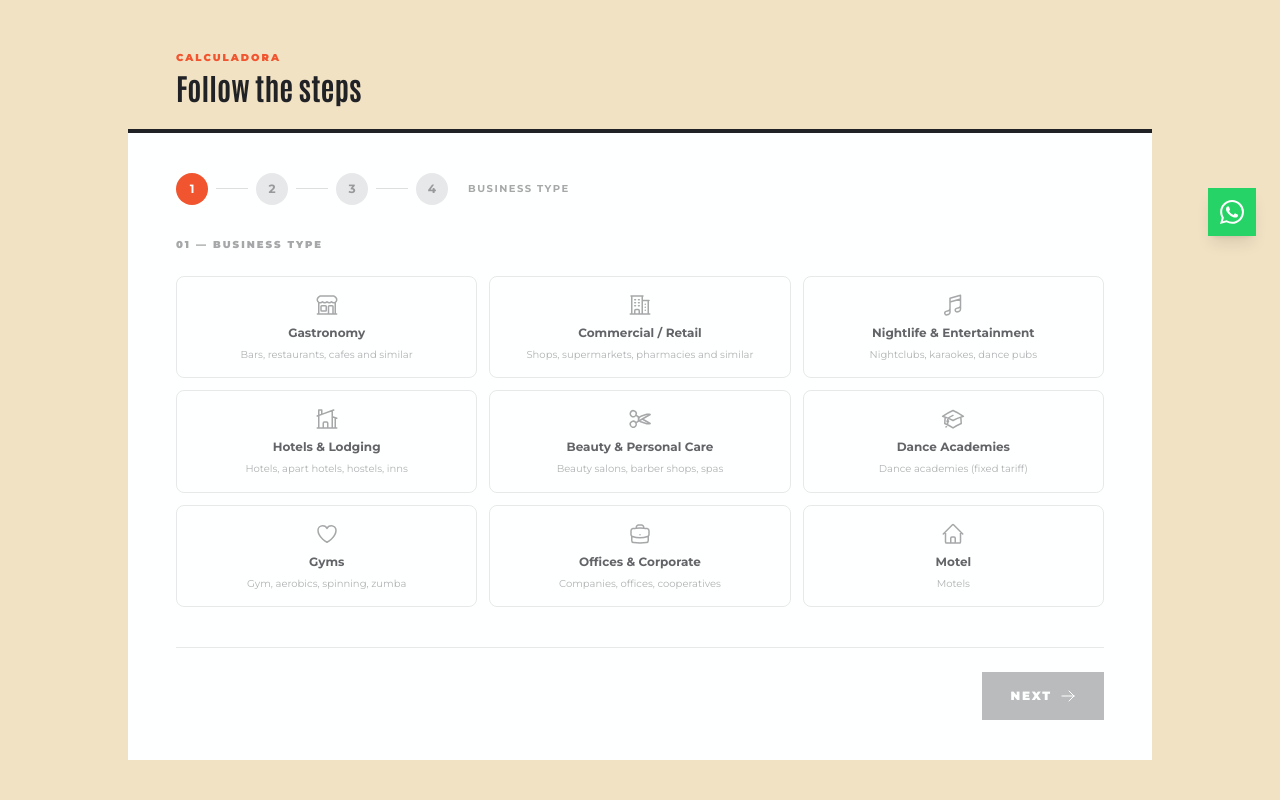
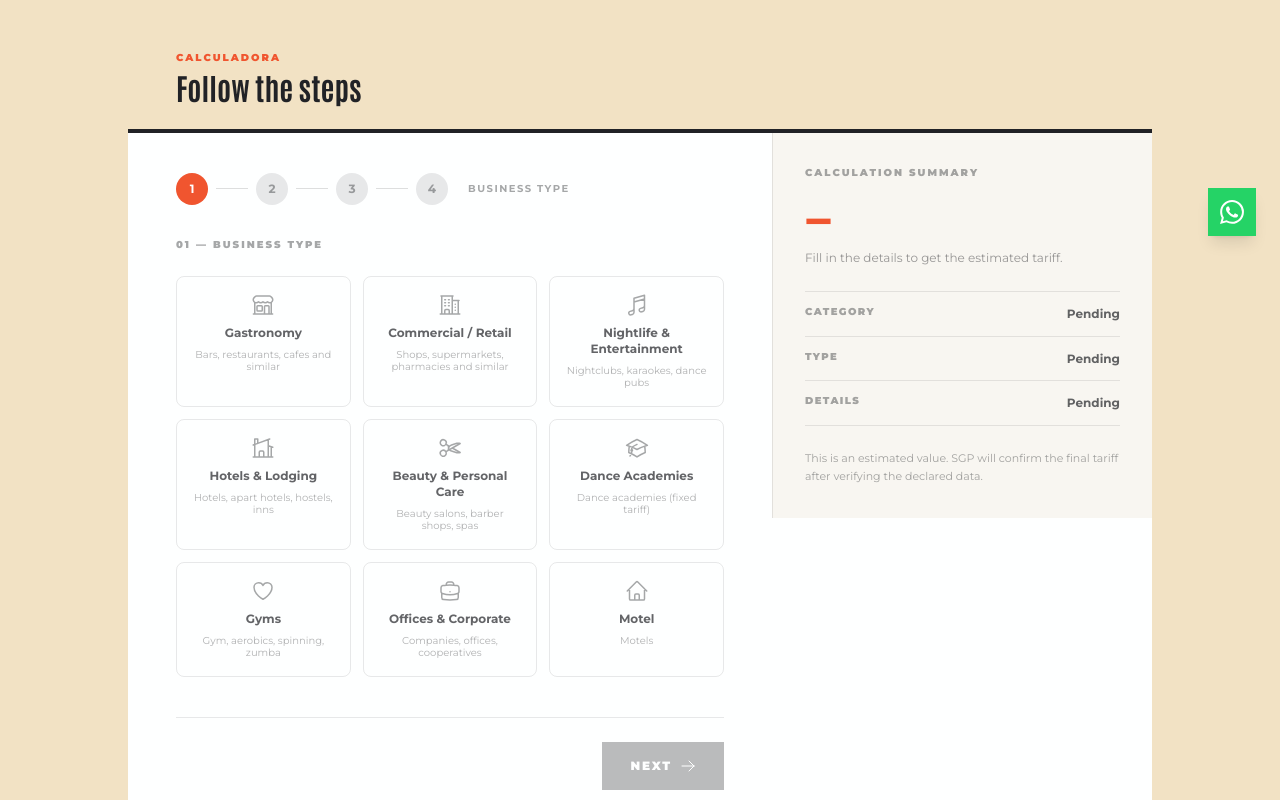
Before and after one commit to ggodoy-lz/webSGP, a Next.js app: page /en/tarifario in a window 1280 px wide. Shown: the part 540-1340 px from the top of the page. Built offline with nearby package versions, Linux system fonts and the light colour scheme.

Commit message:
feat(tarifario): improve calculator ux

```diff
--- a/components/ui/TarifarioCalculator.tsx
+++ b/components/ui/TarifarioCalculator.tsx
@@ -53,6 +53,9 @@ const fmt = (n: number) =>
 
 type Step = 1 | 2 | 3 | 4 | 5;
 
+const compactNumber = (n: number) =>
+  n > 0 ? new Intl.NumberFormat("es-PY").format(n) : "";
+
 export default function TarifarioCalculator({
   showOuterHeader = true,
 }: {
@@ -88,6 +91,8 @@ export default function TarifarioCalculator({
   const gimnasioTotal =
     gimnasioServicios.reduce((acc, servicio) => acc + servicio.tarifa, 0) +
     (grupo === "gimnasios" ? (resultado ?? 0) : 0);
+  const tarifaVisible = grupo === "gimnasios" ? gimnasioTotal : (resultado ?? 0);
+  const tieneTarifaVisible = resultado !== null || gimnasioServicios.length > 0;
   const tiposDisponibles =
     grupo === "gimnasios" && grupoConfig && gimnasioServicios.length === 0
       ? grupoConfig.tipos.filter((tp) => GIMNASIO_TIPOS_SECUNDARIO.includes(tp))
@@ -104,6 +109,9 @@ export default function TarifarioCalculator({
     "Hotel 5 Estrellas": 5,
   };
   const categoriaImplicita = hotelEstrellasImplicitas[tipoLocal] ?? null;
+  const subtipoGimnasio = grupo === "gimnasios" && tipoLocal
+    ? getGimnasioSubtipo(tipoLocal)
+    : null;
 
   // Hoteles usan fórmula lineal: no necesitan días, horas ni medio
   const needsHorario = grupo !== "academias" && grupo !== "hoteles";
@@ -248,8 +256,60 @@ export default function TarifarioCalculator({
   const fieldCls =
     "w-full bg-transparent border border-[#212226]/15 rounded-lg px-4 py-3 text-sm outline-none transition-colors focus:border-[#f0552f] placeholder:text-[#212226]/30";
 
+  const datosLocal = (() => {
+    if (grupo === "gastronomia") {
+      const values = [
+        mesas > 0 ? `${compactNumber(mesas)} ${t("fields.mesas").toLowerCase()}` : "",
+        butacas > 0 ? `${compactNumber(butacas)} ${t("fields.butacas").toLowerCase()}` : "",
+      ].filter(Boolean);
+      return values.join(" / ");
+    }
+    if (grupo === "comercial" || grupo === "entretenimiento") {
+      return metrosCuadrados > 0 ? `${compactNumber(metrosCuadrados)} m2` : "";
+    }
+    if (grupo === "hoteles") {
+      return habitaciones > 0 ? `${compactNumber(habitaciones)} ${t("fields.habitaciones").toLowerCase()}` : "";
+    }
+    if (grupo === "estetica") {
+      return estaciones > 0 ? `${compactNumber(estaciones)} ${t("fields.estaciones").toLowerCase()}` : "";
+    }
+    if (grupo === "academias") {
+      return alumnos > 0 ? `${compactNumber(alumnos)} ${t("fields.alumnos").toLowerCase()}` : "";
+    }
+    if (grupo === "gimnasios") {
+      const base = subtipoGimnasio === "indispensable"
+        ? (metrosCuadrados > 0 ? `${compactNumber(metrosCuadrados)} m2` : "")
+        : (maquinas > 0 ? `${compactNumber(maquinas)} ${t("fields.maquinas").toLowerCase()}` : "");
+      const sesiones = sesionesPorDia > 0 ? `${compactNumber(sesionesPorDia)} ${t("fields.sesiones").toLowerCase()}` : "";
+      return [base, sesiones].filter(Boolean).join(" / ");
+    }
+    if (grupo === "oficinas") {
+      return sillasEspera > 0 ? `${compactNumber(sillasEspera)} ${t("fields.sillasEspera").toLowerCase()}` : "";
+    }
+    if (grupo === "motel") {
+      return camas > 0 ? `${compactNumber(camas)} ${t("fields.camas").toLowerCase()}` : "";
+    }
+    return "";
+  })();
+
+  const avisoContextual = (() => {
+    if (grupo === "gastronomia" && turnos.includes("noche")) {
+      return t("summary.noticeGastronomiaNoche");
+    }
+    if (grupo === "oficinas") {
+      return t("summary.noticeOficinas");
+    }
+    if ((grupo === "comercial" || grupo === "entretenimiento") && dias.length === 7) {
+      return t("summary.notice30Dias");
+    }
+    if (grupo === "gimnasios") {
+      return t("gimnasio.agregarAviso");
+    }
+    return "";
+  })();
+
   const stepIndicator = (
-    <div className="flex items-center gap-2 mb-8">
+    <div className="flex flex-wrap items-center gap-2 mb-8">
       {Array.from({ length: totalSteps }, (_, i) => i + 1).map((s) => (
         <div key={s} className="flex items-center gap-2">
           <div
@@ -268,7 +328,7 @@ export default function TarifarioCalculator({
           )}
         </div>
       ))}
-      <span className="ml-3 text-[10px] font-bold uppercase tracking-[0.15em] text-[#212226]/40">
+      <span className="lg:ml-3 text-[10px] font-bold uppercase tracking-[0.15em] text-[#212226]/40">
         {step === 1 && t("step1")}
         {step === 2 && t("step2")}
         {step === 3 && t("step3")}
@@ -288,18 +348,22 @@ export default function TarifarioCalculator({
   return (
     <div className="bg-[#feffff] border-t-4 border-[#212226]">
       {showOuterHeader && (
-        <div className="px-8 lg:px-12 py-8 border-b border-[#212226]/10">
-          <p className="text-[10px] font-black uppercase tracking-[0.2em] text-[#f0552f] mb-1">
+        <div className="px-6 lg:px-12 py-8 border-b border-[#212226]/10">
+          <div className="max-w-4xl">
+            <p className="text-[10px] font-black uppercase tracking-[0.2em] text-[#f0552f] mb-2">
               Calculadora
             </p>
-          <h3 className="font-display font-black text-[#212226] text-3xl">
+            <h3 className="font-display font-black text-[#212226] text-3xl lg:text-4xl leading-none">
               {t("title")}
             </h3>
-          <p className="text-sm text-[#212226]/40 mt-1">{t("subtitle")}</p>
+            <p className="text-sm text-[#212226]/50 mt-2 leading-relaxed">{t("subtitle")}</p>
+          </div>
         </div>
       )}
 
-      <div className="px-8 lg:px-12 py-10">
+      <div className="grid grid-cols-1 xl:grid-cols-[minmax(0,1fr)_380px] gap-0">
+        <section className="px-6 lg:px-12 py-10">
+          <div className="max-w-4xl">
             {step < 5 && stepIndicator}
 
             <AnimatePresence mode="wait">
@@ -735,6 +799,83 @@ export default function TarifarioCalculator({
               </div>
             )}
           </div>
+        </section>
+
+        <aside className="border-t xl:border-t-0 xl:border-l border-[#212226]/10 bg-[#f5f2ec]/70 px-6 lg:px-8 py-8 xl:sticky xl:top-0 xl:self-start">
+          <div className="space-y-6">
+            <div>
+              <p className="text-[10px] font-black uppercase tracking-[0.2em] text-[#212226]/40 mb-2">
+                {t("summary.title")}
+              </p>
+              <p className="font-display font-black text-[#f0552f] text-4xl lg:text-5xl leading-none">
+                {tieneTarifaVisible ? fmt(tarifaVisible) : "—"}
+              </p>
+              <p className="text-xs text-[#212226]/45 mt-3 leading-relaxed">
+                {tieneTarifaVisible ? t("tarifaMensual") : t("summary.empty")}
+              </p>
+            </div>
+
+            <div className="divide-y divide-[#212226]/10 border-y border-[#212226]/10">
+              <SummaryRow label={t("summary.rubro")} value={grupo ? t(`grupos.${grupo}`) : t("summary.pending")} />
+              <SummaryRow label={t("summary.tipo")} value={tipoLocal || t("summary.pending")} />
+              <SummaryRow label={t("summary.datos")} value={datosLocal || t("summary.pending")} />
+              {grupo && needsHorario && (
+                <SummaryRow
+                  label={t("summary.horario")}
+                  value={dias.length > 0 ? `${dias.length} ${t("summary.diasSeleccionados")}` : t("summary.pending")}
+                />
+              )}
+              {grupo && needsMedio && (
+                <SummaryRow label={t("summary.medio")} value={t(`medio.${medio}`)} />
+              )}
+            </div>
+
+            {grupo === "gimnasios" && gimnasioServicios.length > 0 && (
+              <div className="border border-[#212226]/10 bg-white/55">
+                <div className="px-4 py-3 border-b border-[#212226]/10">
+                  <p className="text-[10px] font-black uppercase tracking-[0.16em] text-[#212226]/45">
+                    {t("gimnasio.subtotal")}
+                  </p>
+                </div>
+                {gimnasioServicios.map((servicio, index) => (
+                  <div key={`${servicio.tipo}-${index}`} className="flex items-center justify-between gap-3 px-4 py-3 border-b border-[#212226]/5 text-xs">
+                    <span className="font-bold text-[#212226]/65">{servicio.tipo}</span>
+                    <span className="font-black text-[#212226]">{fmt(servicio.tarifa)}</span>
+                  </div>
+                ))}
+              </div>
+            )}
+
+            {avisoContextual && (
+              <div className="border-l-4 border-[#f0552f] bg-white/65 px-4 py-4">
+                <p className="text-[10px] font-black uppercase tracking-[0.16em] text-[#f0552f] mb-2">
+                  {t("summary.noticeTitle")}
+                </p>
+                <p className="text-xs text-[#212226]/60 leading-relaxed">
+                  {avisoContextual}
+                </p>
+              </div>
+            )}
+
+            <p className="text-[11px] text-[#212226]/40 leading-relaxed">
+              {t("disclaimer")}
+            </p>
+          </div>
+        </aside>
+      </div>
+    </div>
+  );
+}
+
+function SummaryRow({ label, value }: { label: string; value: string }) {
+  return (
+    <div className="py-3 flex items-start justify-between gap-4">
+      <span className="text-[10px] font-black uppercase tracking-[0.14em] text-[#212226]/40">
+        {label}
+      </span>
+      <span className="text-xs font-bold text-[#212226]/70 text-right leading-relaxed">
+        {value}
+      </span>
     </div>
   );
 }
--- a/messages/en.json
+++ b/messages/en.json
@@ -404,6 +404,21 @@
     "solicitar": "Request formal quote",
     "disclaimer": "This is an estimated value. SGP will confirm the final tariff after verifying the declared data.",
     "tarifaMensual": "Estimated monthly tariff",
+    "summary": {
+      "title": "Calculation summary",
+      "empty": "Fill in the details to get the estimated tariff.",
+      "pending": "Pending",
+      "rubro": "Category",
+      "tipo": "Type",
+      "datos": "Details",
+      "horario": "Schedule",
+      "medio": "Medium",
+      "diasSeleccionados": "selected days",
+      "noticeTitle": "Notice",
+      "noticeGastronomiaNoche": "When night shift is selected, if the venue operates with dancing or as a club, an additional entertainment license should be calculated.",
+      "notice30Dias": "When all 7 days of the week are selected, the monthly criterion uses 30 fixed days.",
+      "noticeOficinas": "For offices, the minimum tariff of Gs. 294,000 applies when the calculation does not exceed that amount."
+    },
     "grupos": {
       "gastronomia": "Gastronomy",
       "comercial": "Commercial / Retail",
--- a/messages/es.json
+++ b/messages/es.json
@@ -404,6 +404,21 @@
     "solicitar": "Solicitar cotización formal",
     "disclaimer": "Este valor es una estimación orientativa. SGP confirmará la tarifa final luego de verificar los datos declarados.",
     "tarifaMensual": "Tarifa mensual estimada",
+    "summary": {
+      "title": "Resumen de cálculo",
+      "empty": "Completá los datos para obtener la tarifa estimada.",
+      "pending": "Pendiente",
+      "rubro": "Rubro",
+      "tipo": "Tipo",
+      "datos": "Datos",
+      "horario": "Horario",
+      "medio": "Medio",
+      "diasSeleccionados": "días seleccionados",
+      "noticeTitle": "Aviso",
+      "noticeGastronomiaNoche": "Al seleccionar turno noche, si el local funciona con baile o como boliche corresponde calcular una licencia adicional del grupo de entretenimiento.",
+      "notice30Dias": "Al seleccionar los 7 días de la semana se aplica el criterio mensual de 30 días fijos.",
+      "noticeOficinas": "Para oficinas se aplica la tarifa mínima de Gs. 294.000 cuando el cálculo no supera ese valor."
+    },
     "grupos": {
       "gastronomia": "Gastronomía",
       "comercial": "Comercial / Retail",
```
Lines whose indentation alone changed are shown as unchanged.
